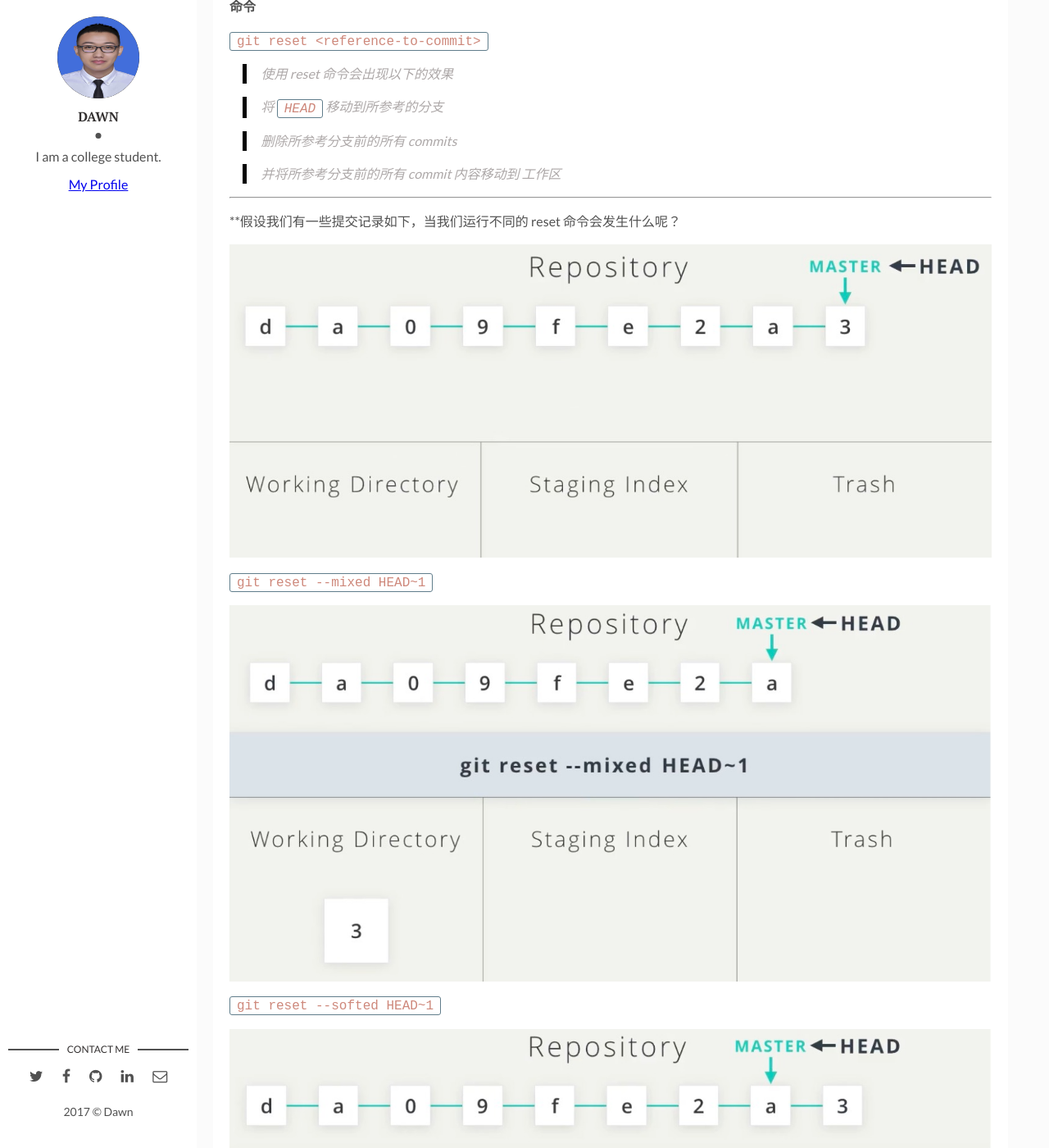
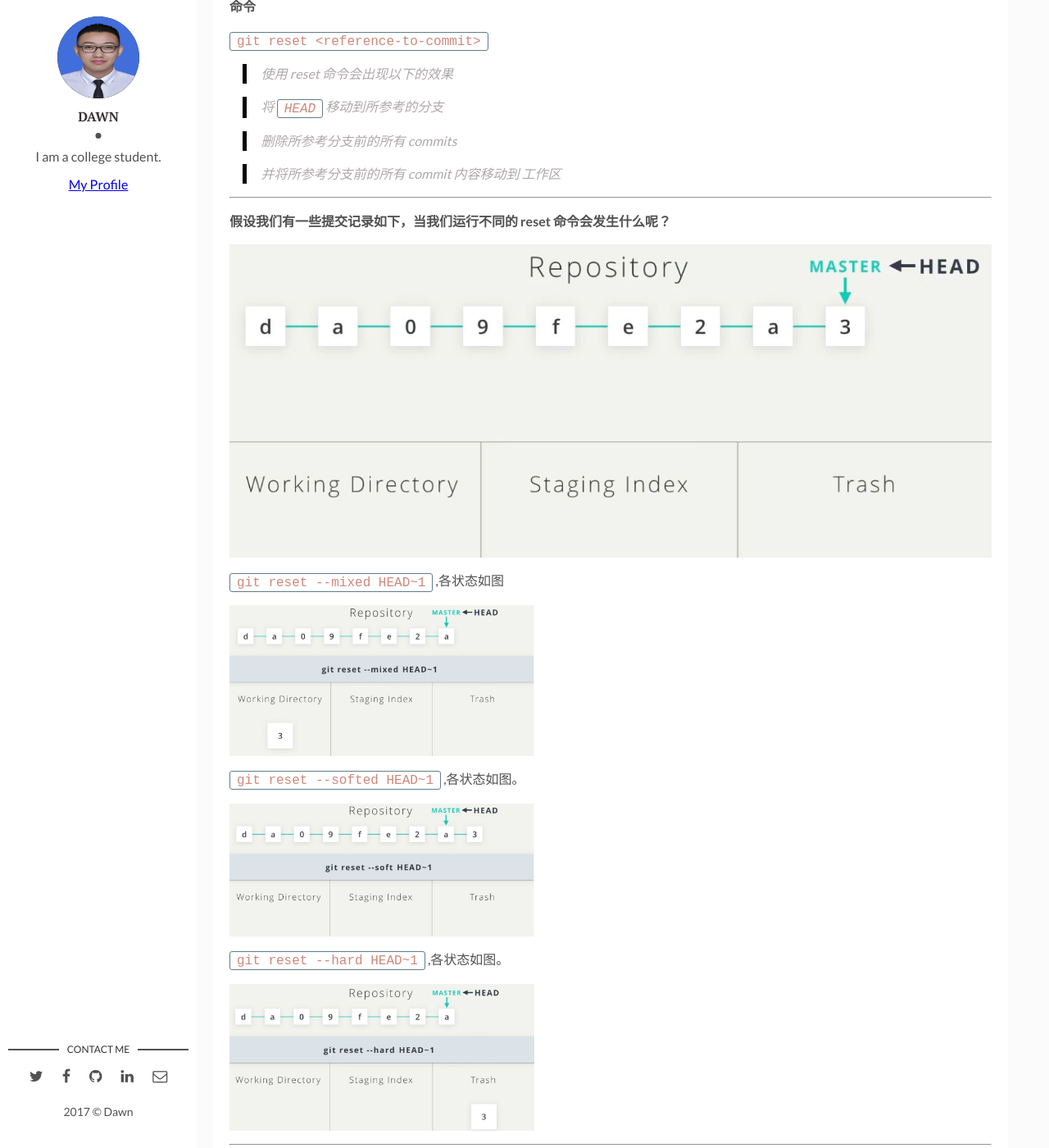
Before and after one commit to BAZINGAyi/Blog, a Jekyll site: the page built from _posts/2017-10-29-Git精简(三).md, in a window 1280 px wide and 1400 px high, scrolled down 2774 px. Shown: the whole window at 82% size. Built offline with Jekyll 4.4.1, drawn with Linux system fonts in a browser that asks for light colours; comment, search, counter and statistics services are not loaded.

Commit message:
: fix(Git): fix some picture display too big problem

```diff
--- a/_posts/2017-10-29-Git精简(三).md
+++ b/_posts/2017-10-29-Git精简(三).md
@@ -87,21 +87,21 @@ img: git_1.png
 
 ---
 
-**假设我们有一些提交记录如下，当我们运行不同的 reset 命令会发生什么呢？
+**假设我们有一些提交记录如下，当我们运行不同的 reset 命令会发生什么呢？**
 
   ![reset-start]({{site.baseurl}}/assets/img/reset-start.png)
 
-`git reset --mixed HEAD~1`
+`git reset --mixed HEAD~1` ,各状态如图
 
-![reset-mixed]({{site.baseurl}}/assets/img/CF51F610-9E5A-45E2-AEC2-E7833DE70817.png)
+<img src="{{site.baseurl}}/assets/img/CF51F610-9E5A-45E2-AEC2-E7833DE70817.png"  alt="reset-mixed" width="40%"/>
 
-`git reset --softed HEAD~1`
+`git reset --softed HEAD~1` ,各状态如图。
 
-![reset-soft]({{site.baseurl}}/assets/img/reset-soft.png)
+<img src="{{site.baseurl}}/assets/img/reset-soft.png"  alt="reset-soft" width="40%"/>
 
-`git reset --hard HEAD~1`
+`git reset --hard HEAD~1` ,各状态如图。
 
-![reset-hard]({{site.baseurl}}/assets/img/48E7F6BD-CCF4-476A-AD0D-DDB3EA0CEEC6.png)
+<img src="{{site.baseurl}}/assets/img/48E7F6BD-CCF4-476A-AD0D-DDB3EA0CEEC6.png"  alt="reset-hard" width="40%"/>
 
 ---
 
```
Also changed, not shown: _posts/2017-10-29-Git精简(四).md (+4 -4 lines), _posts/2017-10-30-Git精简(五).md (+5 -6 lines).
